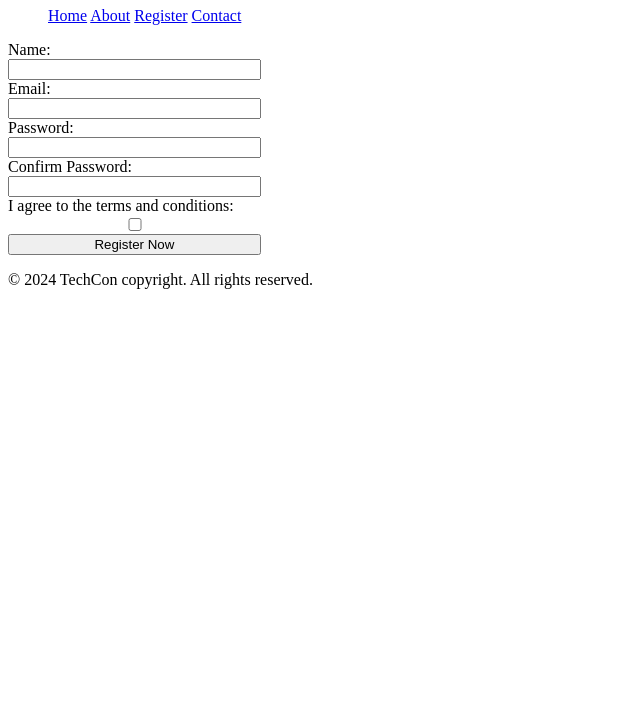
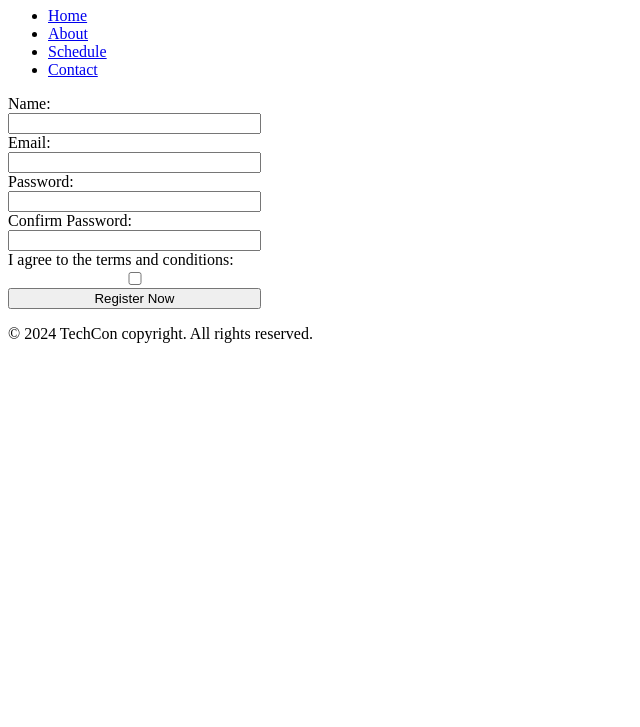
Before and after one commit to Zaouat/TechCon_HTML, a plain HTML site: page techcon_website/register.html in a window 1280 px wide. Shown: the part 73-800 px from the top of the page, without its empty margins (0-640 px from the left). Drawn offline with Linux system fonts and the light colour scheme.

Commit message:
update nav

```diff
--- a/techcon_website/register.html
+++ b/techcon_website/register.html
@@ -12,10 +12,10 @@
         <h1>Register for TechCon 2024</h1>
         <nav>
             <ul>
-                <a href="index.html">Home</a>
-                <a href="about.html">About</a>
-                <a href="register.html">Register</a>
-                <a href="contact.html">Contact</a>
+                <li><a href="index.html">Home</a></li>
+                <li><a href="about.html">About</a></li>
+                <li><a href="schedule.html">Schedule</a></li>
+                <li><a href="contact.html">Contact</a></li>
             </ul>
         </nav>
     </header>
```
